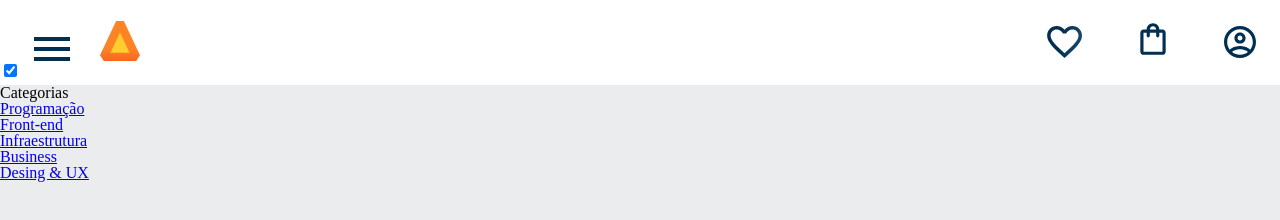
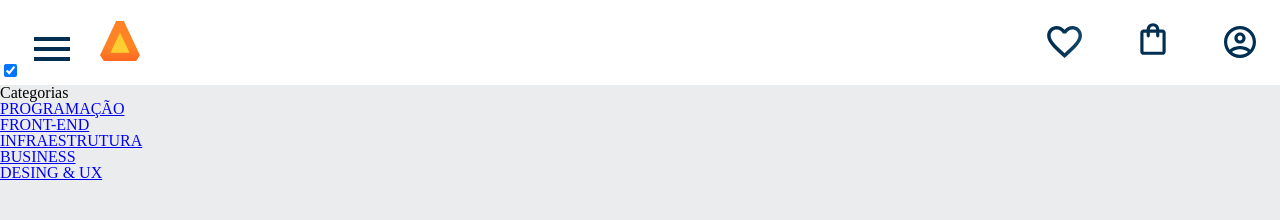
Before and after one commit to joaovictorms18/alura-bookss, a plain HTML site: page index.html in a window 1280 px wide. Both pictures are taken after a click on the checkbox 10 px from the left and 70 px from the top of the page. Drawn offline with Linux system fonts and the light colour scheme.

Commit message:
Add files via upload

```diff
--- a/style.css
+++ b/style.css
@@ -2,7 +2,8 @@
 :root{
      --cor-de-fundo:#EBECEE;
      --branco:#FFFFFF;
-
+     --laranja: #EB9800
+     --azul-degrade: linear-gradient(97.54deg, #002F52 35.49%, #326589 165.37%);
 }
 body{
  background-color:var(--cor-de-fundo)
--- a/styles/header.css
+++ b/styles/header.css
@@ -27,7 +27,15 @@
     display: none;
     position: absolute;
     top:100%;
+    width: 60vw;
 }
 .container_botao:checked~.lista-menu{
     display: block;
 }
+.lista-menu__titulo, .lista-menu__item{
+    background: linear-gradient(97.54deg, #ffffff 35.49%, #ffffff89 165.37%);
+    -webkit-background-clip: text;
+    -webkit-text-fill-color: transparente;
+    background-clip:text;
+    text-transform: uppercase;
+}
```
